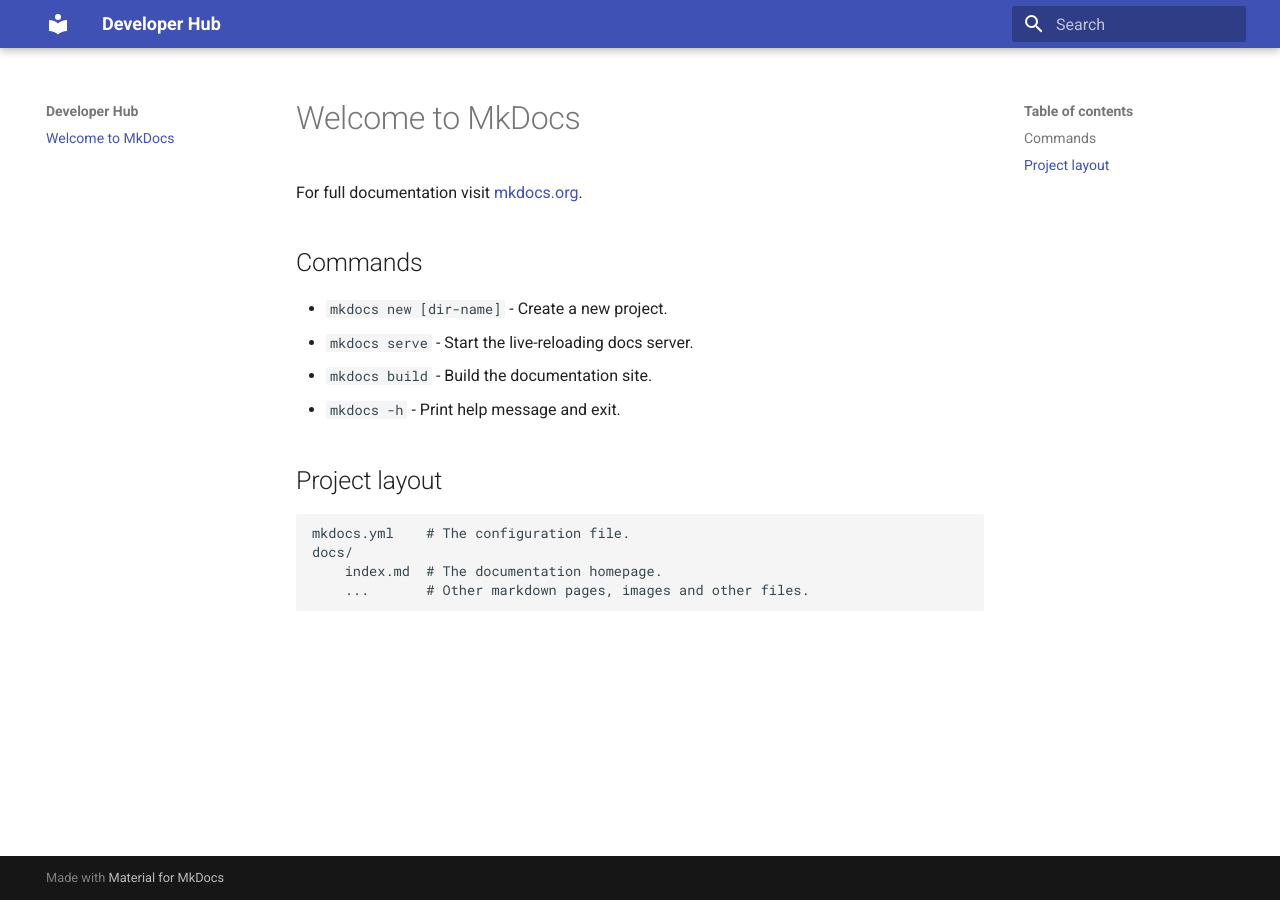
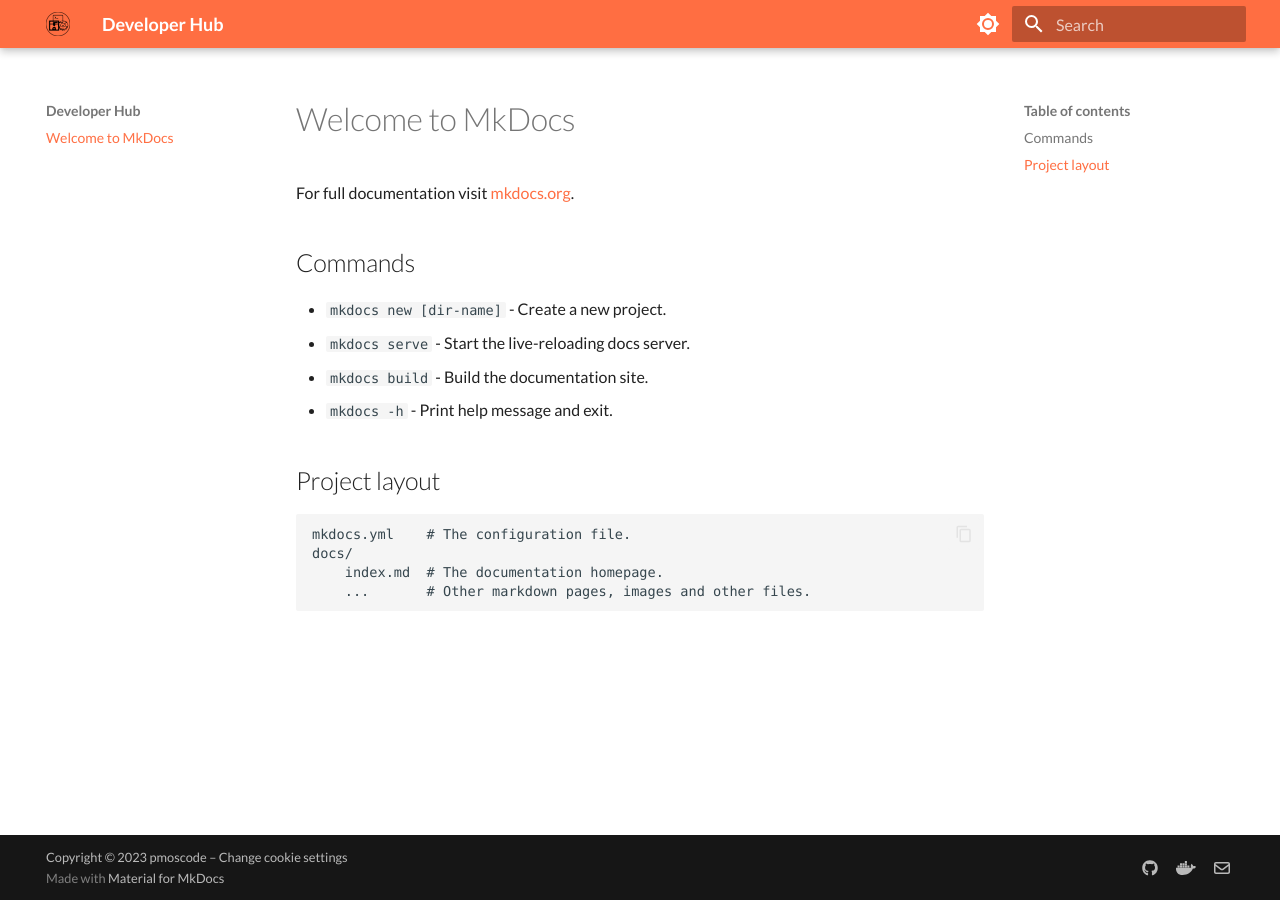
Before and after one commit to pmoscode-helm/.github, an MkDocs documentation site: the page built from docs/index.md, in a window 1280 px wide. Built offline with MkDocs 1.6.1 and Material for MkDocs 9.7.7, drawn with Linux system fonts in a browser that asks for light colours.

Commit message:
feat: define whole site (incl. local fonts)

```diff
--- /dev/null
+++ b/docs/style/extra.css
@@ -0,0 +1,54 @@
+/* lato-300 - latin */
+@font-face {
+    font-display: swap; /* Check https://developer.mozilla.org/en-US/docs/Web/CSS/@font-face/font-display for other options. */
+    font-family: 'Lato';
+    font-style: normal;
+    font-weight: 300;
+    src: url('/fonts/lato/lato-v24-latin-300.woff2') format('woff2'), /* Chrome 36+, Opera 23+, Firefox 39+, Safari 12+, iOS 10+ */
+    url('/fonts/lato/lato-v24-latin-300.ttf') format('truetype'); /* Chrome 4+, Firefox 3.5+, IE 9+, Safari 3.1+, iOS 4.2+, Android Browser 2.2+ */
+}
+
+/* lato-300italic - latin */
+@font-face {
+    font-display: swap; /* Check https://developer.mozilla.org/en-US/docs/Web/CSS/@font-face/font-display for other options. */
+    font-family: 'Lato';
+    font-style: italic;
+    font-weight: 300;
+    src: url('/fonts/lato/lato-v24-latin-300italic.woff2') format('woff2'), /* Chrome 36+, Opera 23+, Firefox 39+, Safari 12+, iOS 10+ */
+    url('/fonts/lato/lato-v24-latin-300italic.ttf') format('truetype'); /* Chrome 4+, Firefox 3.5+, IE 9+, Safari 3.1+, iOS 4.2+, Android Browser 2.2+ */
+}
+
+/* lato-regular - latin */
+@font-face {
+    font-display: swap; /* Check https://developer.mozilla.org/en-US/docs/Web/CSS/@font-face/font-display for other options. */
+    font-family: 'Lato';
+    font-style: normal;
+    font-weight: 400;
+    src: url('/fonts/lato/lato-v24-latin-regular.woff2') format('woff2'), /* Chrome 36+, Opera 23+, Firefox 39+, Safari 12+, iOS 10+ */
+    url('/fonts/lato/lato-v24-latin-regular.ttf') format('truetype'); /* Chrome 4+, Firefox 3.5+, IE 9+, Safari 3.1+, iOS 4.2+, Android Browser 2.2+ */
+}
+
+/* lato-700 - latin */
+@font-face {
+    font-display: swap; /* Check https://developer.mozilla.org/en-US/docs/Web/CSS/@font-face/font-display for other options. */
+    font-family: 'Lato';
+    font-style: normal;
+    font-weight: 700;
+    src: url('/fonts/lato/lato-v24-latin-700.woff2') format('woff2'), /* Chrome 36+, Opera 23+, Firefox 39+, Safari 12+, iOS 10+ */
+    url('/fonts/lato/lato-v24-latin-700.ttf') format('truetype'); /* Chrome 4+, Firefox 3.5+, IE 9+, Safari 3.1+, iOS 4.2+, Android Browser 2.2+ */
+}
+
+/* lato-700italic - latin */
+@font-face {
+    font-display: swap; /* Check https://developer.mozilla.org/en-US/docs/Web/CSS/@font-face/font-display for other options. */
+    font-family: 'Lato';
+    font-style: italic;
+    font-weight: 700;
+    src: url('/fonts/lato/lato-v24-latin-700italic.woff2') format('woff2'), /* Chrome 36+, Opera 23+, Firefox 39+, Safari 12+, iOS 10+ */
+    url('/fonts/lato/lato-v24-latin-700italic.ttf') format('truetype'); /* Chrome 4+, Firefox 3.5+, IE 9+, Safari 3.1+, iOS 4.2+, Android Browser 2.2+ */
+}
+
+
+:root {
+    --md-text-font: "Lato";
+}
--- a/mkdocs.yml
+++ b/mkdocs.yml
@@ -1,5 +1,82 @@
 # yaml-language-server: $schema=https://squidfunk.github.io/mkdocs-material/schema.json
 
 site_name: Developer Hub
+
+#custom_dir: overrides
+
 theme:
   name: material
+#  logo: assets/logo.svg
+  logo: assets/logo-icon-round.png
+  font: false
+#    text: Lato
+#    code: Lato Mono
+  features:
+    - navigation.instant
+    - navigation.tracking
+    - navigation.indexes
+    - navigation.top
+    - search.highlight
+    - navigation.footer
+    - content.code.copy
+    - content.code.annotate
+
+  palette:
+    - scheme: default
+      primary: deep orange
+      accent: blue
+      toggle:
+        icon: material/brightness-7
+        name: Switch to dark mode
+
+    - scheme: slate
+      primary: deep orange
+      accent: blue
+      toggle:
+        icon: material/brightness-4
+        name: Switch to light mode
+
+plugins:
+  - search
+#  - privacy:
+#      assets: true
+#      assets_fetch: true
+#      assets_fetch_dir: assets/external
+
+extra_css:
+  - style/extra.css
+
+extra:
+  social:
+    - icon: fontawesome/brands/github
+      link: https://github.com/pmoscode
+    - icon: fontawesome/brands/docker
+      link: https://hub.docker.com/u/pmoscode
+    - icon: fontawesome/regular/envelope
+      link: mailto:info@pmoscode.de
+
+  consent:
+    title: Cookie consent
+    description: >-
+      We use cookies to recognize your repeated visits and preferences, as well
+      as to measure the effectiveness of our documentation and whether users
+      find what they're searching for. With your consent, you're helping us to
+      make our documentation better.
+    actions:
+      - accept
+      - reject
+
+copyright: >
+  Copyright &copy; 2023 pmoscode –
+  <a href="#__consent">Change cookie settings</a>
+
+markdown_extensions:
+  - pymdownx.highlight:
+      anchor_linenums: true
+      line_spans: __span
+      pygments_lang_class: true
+  - pymdownx.inlinehilite
+  - admonition
+  - pymdownx.details
+  - pymdownx.snippets
+  - pymdownx.superfences
```
Also changed, not shown: docs/assets/logo-icon-round.png (added), docs/assets/logo.svg (added), docs/fonts/lato/lato-v24-latin-300.ttf (added), docs/fonts/lato/lato-v24-latin-300.woff2 (added), docs/fonts/lato/lato-v24-latin-300italic.ttf (added), docs/fonts/lato/lato-v24-latin-300italic.woff2 (added), docs/fonts/lato/lato-v24-latin-700.ttf (added), docs/fonts/lato/lato-v24-latin-700.woff2 (added), docs/fonts/lato/lato-v24-latin-700italic.ttf (added), docs/fonts/lato/lato-v24-latin-700italic.woff2 (added), docs/fonts/lato/lato-v24-latin-regular.ttf (added), docs/fonts/lato/lato-v24-latin-regular.woff2 (added).
